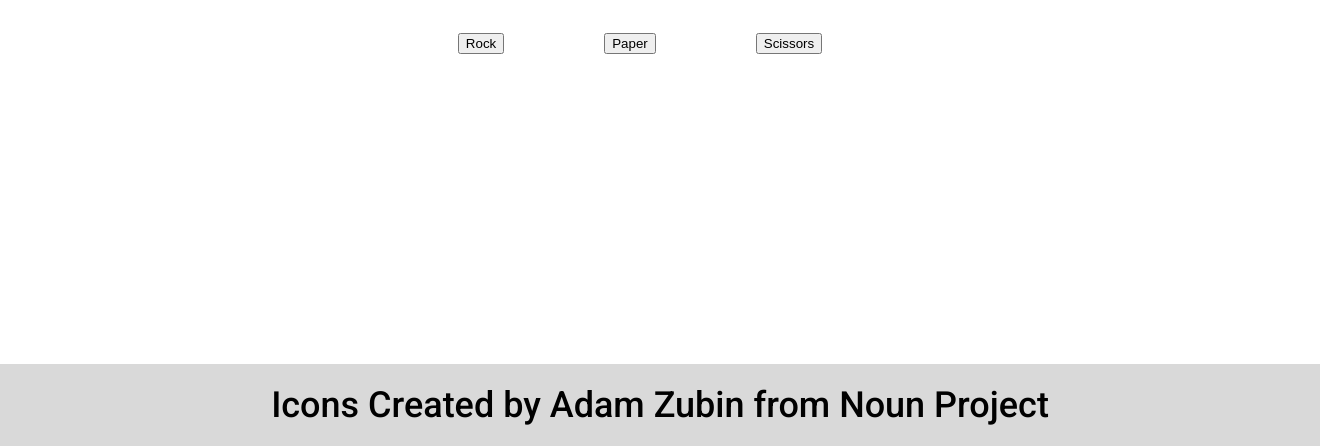
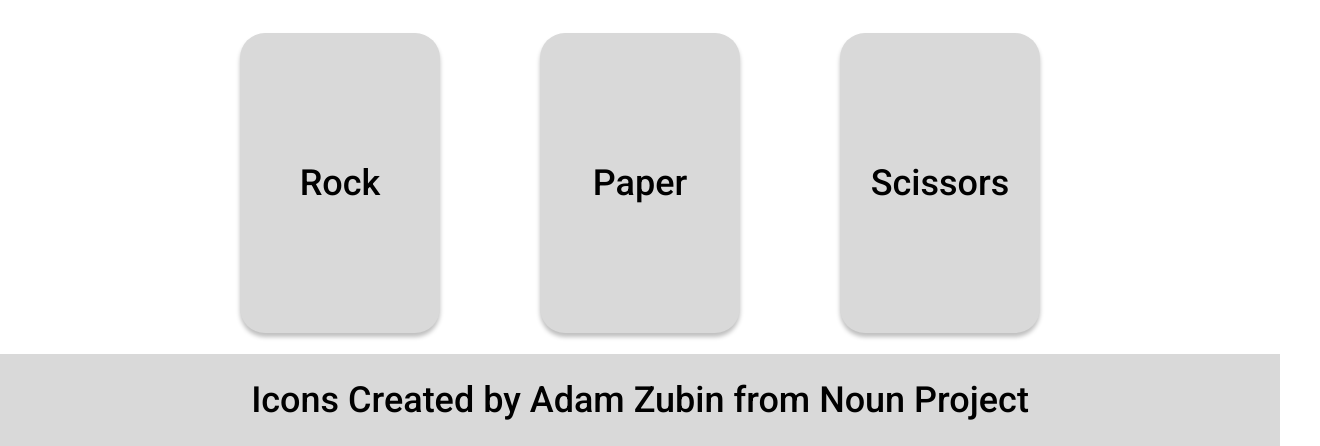
Before and after one commit to gagaaab/odin-rock-paper-scissors, a plain HTML site: page index.html in a window 1280 px wide. Shown: the part 354-800 px from the top of the page, 1320 px wide, since content can reach past the window. Drawn offline with Linux system fonts and the light colour scheme.

Commit message:
Add style to buttons

```diff
--- a/styles.css
+++ b/styles.css
@@ -2,10 +2,19 @@
 html {
     position: relative;
     min-height: 100%;
+    font-family: Roboto;
 }
 
-body {
+
+button {
+    width: 200px;
+    height: 300px;
+    font-size: 36px;
     font-family: Roboto;
+    background-color: #d9d9d9;
+    border-radius: 25px;
+    box-shadow: 0px 4px 4px rgba(0, 0, 0, 0.25);
+    border: 0px;
 }
 
 header {
@@ -65,6 +74,6 @@ main {
     align-items: center;
     justify-content: center;
     width: 100%;
-    padding: 20px;
+    height: 92px;
     background-color: #d9d9d9;
 }
```
Also changed, not shown: icons/paper-icon.svg (added), icons/rock-icon.svg (added), icons/scissors-icon.svg (added).
